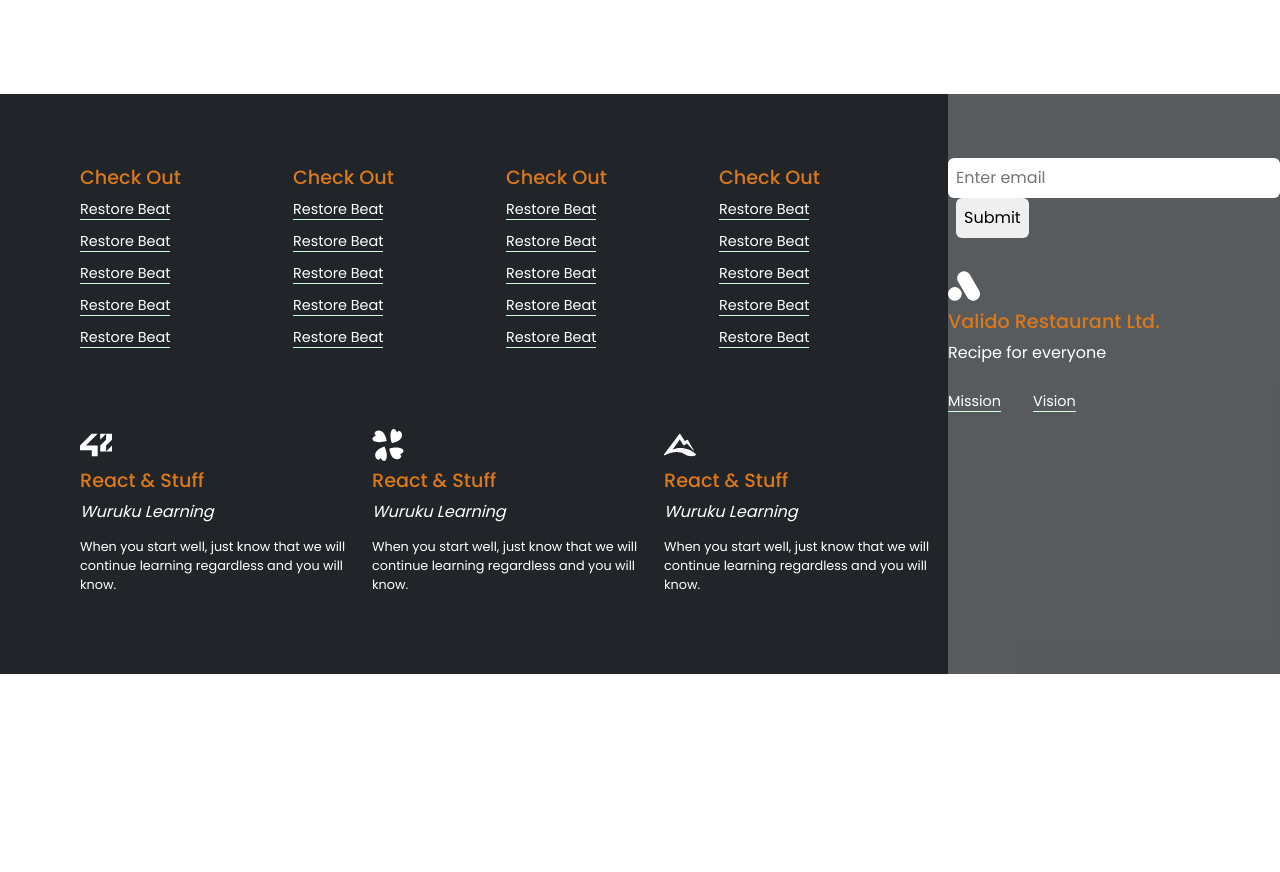
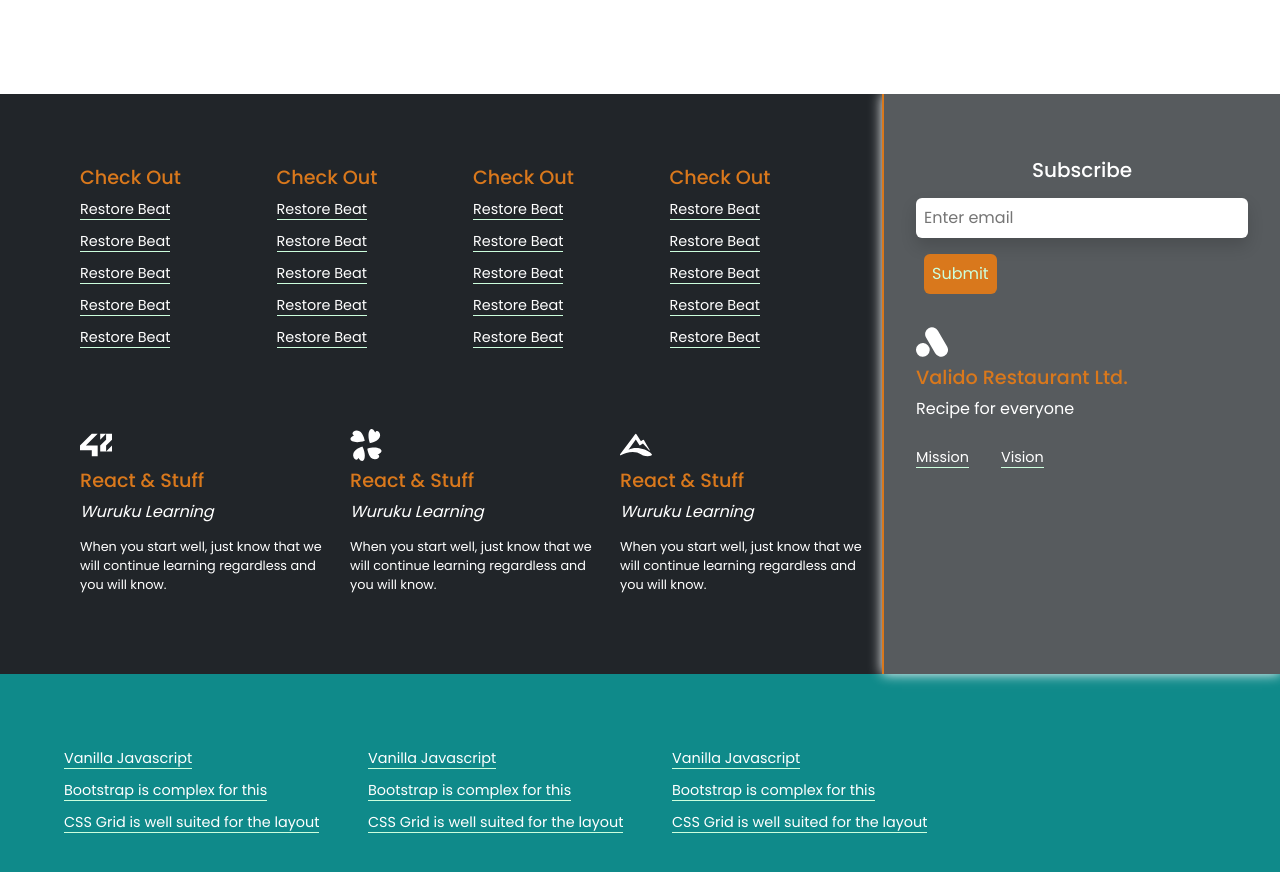
Before and after one commit to Henry-Egboh/valido, a React (Create React App) app: page / in a window 1280 px wide. Shown: the part 3170-4042 px from the top of the page. Before the commit the page ends 3844 px from the top, so only its background shows below. Built offline with nearby package versions, Linux system fonts and the light colour scheme.

Commit message:
Added another section to the footer

```diff
--- a/src/Components/Footer.js
+++ b/src/Components/Footer.js
@@ -8,7 +8,6 @@
 
     return (
         <footer className='bg-dark'>
-            <div>
                 {/* row one */}
             <main className='row-1'>
                 {/* col one */}
@@ -84,10 +83,11 @@
                 <main className='bg-light bg-opacity-25 wrapper subscribe-section'>
 
                     <div className='sub-sec'>
-                        <div className=''>
+                        <div>
+                            <h2 className="fs-5 mb-3 text-center">Subscribe</h2>
                             <form>
-                                <input className='rounded p-2 sub-input' type='email' placeholder='Enter email' name='email' />
-                                <button className='p-2 btn-light butt rounded ms-2' type='submit'>Submit</button>
+                                <input className='shadow rounded p-2 sub-input' type='email' placeholder='Enter email' name='email' />
+                                <button className='p-2 butt rounded ms-2 mt-3 mt-xxl-0' type='submit'>Submit</button>
                             </form>
                         </div>
                         <div className='logo-footer'>
@@ -104,7 +104,32 @@
                     </div>
                 </main>
             </main>
-            </div>
+            {/* row two */}
+            <main className="base-footer">
+                <div>
+                    <ul>
+                        <li><Link to='/'>Vanilla Javascript</Link></li>
+                        <li><Link to='/'>Bootstrap is complex for this</Link></li>
+                        <li><Link to='/'>CSS Grid is well suited for the layout</Link></li>
+                    </ul>
+                </div>
+                <div>
+                    <ul>
+                        <li><Link to='/'>Vanilla Javascript</Link></li>
+                        <li><Link to='/'>Bootstrap is complex for this</Link></li>
+                        <li><Link to='/'>CSS Grid is well suited for the layout</Link></li>
+                    </ul>
+                </div>
+                <div>
+                    <ul>
+                        <li><Link to='/'>Vanilla Javascript</Link></li>
+                        <li><Link to='/'>Bootstrap is complex for this</Link></li>
+                        <li><Link to='/'>CSS Grid is well suited for the layout</Link></li>
+                    </ul>
+                </div>
+                <div></div>
+            </main>
+
         </footer>
     );
 }
--- a/src/index.css
+++ b/src/index.css
@@ -133,6 +133,9 @@
 .subscribe-section {
   display: grid;
   justify-items: center;
+  padding: 0rem 2rem;
+  border-left: 2px solid var(--dark-red);
+  box-shadow: 0px 0px 12px var(--white);
 }
 
 /* contains logo-footer and subscribe form */
@@ -155,10 +158,30 @@
   font-size: 1.2rem;
   margin-top: 0.5rem;
 }
-
+/* sub input and btn */
 .sub-input, .butt {
   outline: none;
   border: none;
+  transition: all 200ms ease-in;
+}
+
+/* button style */
+.butt {
+  background-color: var(--dark-red);
+  color: var(--coupon-text);
+}
+
+/* input focus */
+.sub-input:focus {
+  border: 0.2rem solid var(--dark-red);
+}
+/* base content of the footer */
+.base-footer {
+  display: grid;
+  grid-template-columns: repeat(4, 1fr);
+  /* margin-left: 4rem; */
+  padding: 4rem 0rem 4rem 4rem;
+  background-color: var(--dark-green);
 }
 
 /* ==========================MEDIA QUERY ====================================================== */
```
